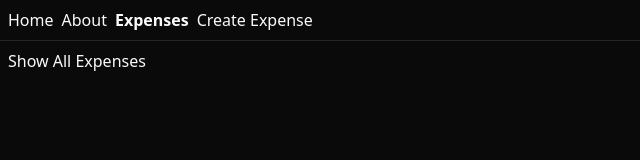
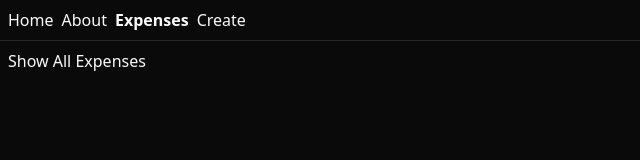
Before and after one commit to MuhdHanish/expense_tracker, a React (Vite) app in the folder client/: page /expenses in a window 1280 px wide. Shown: the top 160 px of the page, without its empty margins (0-640 px from the left). Built offline with nearby package versions, Linux system fonts and the light colour scheme; what hono would draw is missing.

Commit message:
changed destination Create Expense -> Create

```diff
--- a/client/src/components/navbar.tsx
+++ b/client/src/components/navbar.tsx
@@ -13,7 +13,7 @@ export function NavBar() {
                 Expenses
             </Link>
             <Link to="/create-expense" className="[&.active]:font-bold">
-                Create Expense
+                Create
             </Link>
         </div>
     );
```
